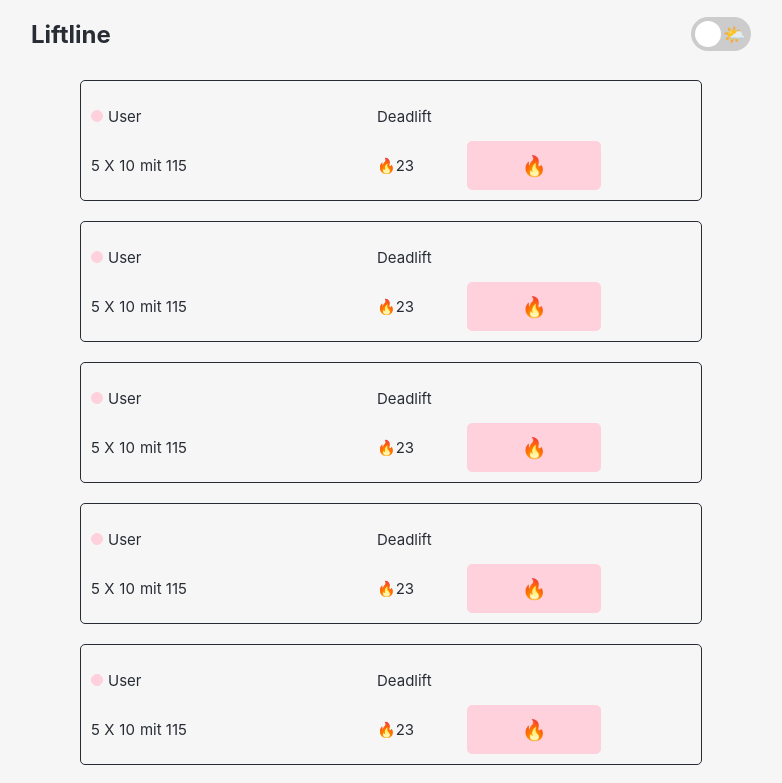
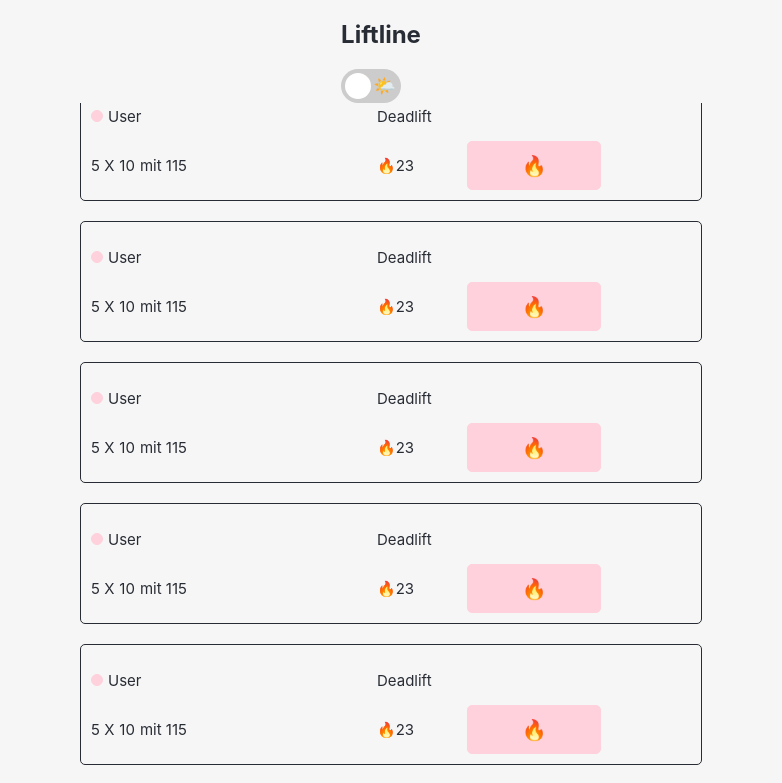
Before and after one commit to leonardkulms/liftline, a React (Create React App) app: page / in a window 1280 px wide. Shown: the top 783 px of the page, without its empty margins (249-1031 px from the left). Built offline with nearby package versions, Linux system fonts and the light colour scheme.

Commit message:
add  nav

```diff
--- a/src/components/Header.js
+++ b/src/components/Header.js
@@ -4,7 +4,8 @@ import Checkbox from './Checkbox'
 function Header(props) {
   const {theme, handleTheme} = props
   return(
-    <nav className= {'page--navigation ' + ((theme)? 'dark' : 'light')} >
+    <div className={'page--navigation ' + ((theme)? 'dark' : 'light')} >
+      <nav className='page--navigation-nav'>
         <div className='page--navigation-logo'>
           <h1>
             Liftline
@@ -12,6 +13,7 @@ function Header(props) {
         </div>
         <Checkbox theme={theme} handleTheme={handleTheme} />
       </nav>
+    </div>
   )
 }
 
```
Lines whose indentation alone changed are shown as unchanged.
